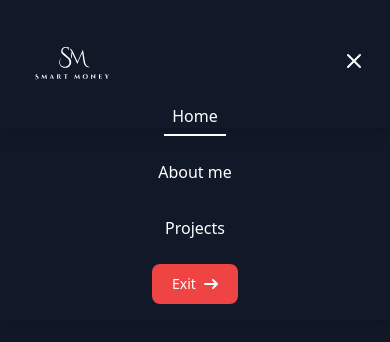
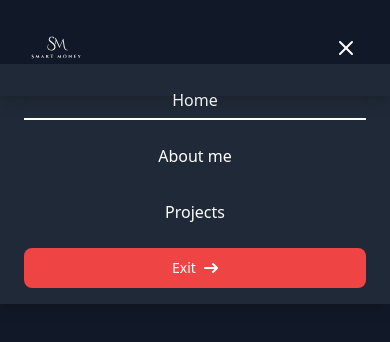
Before and after one commit to NickeAlves/smart-money, a Next.js app in the folder frontend/: page / in a window 390 px wide. Both pictures are taken after a click on the button "Toggle menu". Shown: the top 342 px of the page. Built offline with nearby package versions, Linux system fonts and the light colour scheme.

Commit message:
:wrench: adjusted the navbar responsiveness
Signed-off-by: Nicolas Alves <nicke.rodrigues1125@gmail.com>

```diff
--- a/frontend/src/components/NavBar.tsx
+++ b/frontend/src/components/NavBar.tsx
@@ -5,7 +5,7 @@ import { Menu, X } from "lucide-react";
 import { useState, useEffect } from "react";
 import "./../styles/globals.css";
 
-const NavLinks = () => {
+const NavLinks = ({ mobile = false }: { mobile?: boolean }) => {
   const pathname = usePathname();
 
   return (
@@ -14,7 +14,7 @@ const NavLinks = () => {
         href="/"
         className={`font-sans p-2 relative overflow-hidden group ${
           pathname === "/" ? "text-white" : "text-white"
-        }`}
+        } ${mobile ? "w-full text-center" : ""}`}
       >
         Home
         <span
@@ -27,7 +27,7 @@ const NavLinks = () => {
         href="#about"
         className={`font-sans p-2 relative overflow-hidden group ${
           pathname === "#about" ? "text-white" : "text-white"
-        }`}
+        } ${mobile ? "w-full text-center" : ""}`}
       >
         About me
         <span
@@ -40,7 +40,7 @@ const NavLinks = () => {
         href="#projects"
         className={`font-sans p-2 relative overflow-hidden group ${
           pathname === "#projects" ? "text-white" : "text-white"
-        }`}
+        } ${mobile ? "w-full text-center" : ""}`}
       >
         Projects
         <span
@@ -51,7 +51,9 @@ const NavLinks = () => {
       </Link>
       <button
         type="button"
-        className="text-white bg-red-500 hover:bg-red-800 focus:ring-4 focus:outline-none focus:ring-red-300 font-medium rounded-lg text-sm px-5 py-2.5 text-center inline-flex items-center dark:bg-red-600 dark:hover:bg-red-700 dark:focus:ring-red-800"
+        className={`text-white bg-red-500 hover:bg-red-800 focus:ring-4 focus:outline-none focus:ring-red-300 font-medium rounded-lg text-sm px-5 py-2.5 text-center inline-flex items-center justify-center ${
+          mobile ? "w-full" : ""
+        }`}
       >
         Exit
         <svg
@@ -95,8 +97,19 @@ export default function NavBar() {
     return () => window.removeEventListener("scroll", handleScroll);
   }, []);
 
+  useEffect(() => {
+    const handleClickOutside = (event: MouseEvent) => {
+      if (isOpen && !(event.target as Element).closest(".navbar-container")) {
+        setIsOpen(false);
+      }
+    };
+
+    document.addEventListener("mousedown", handleClickOutside);
+    return () => document.removeEventListener("mousedown", handleClickOutside);
+  }, [isOpen]);
+
   return (
-    <>
+    <div className="navbar-container">
       <nav
         className={`w-full fixed top-0 left-0 z-50 shadow-lg transition-colors duration-300 ${
           isScrolled
@@ -109,7 +122,7 @@ export default function NavBar() {
             <img
               src="/smart-money-removebg-preview.svg"
               alt="Smart Money Logo"
-              className="h-24  invert"
+              className="h-16 md:h-20 invert"
             />
           </Link>
 
@@ -118,20 +131,26 @@ export default function NavBar() {
           </div>
 
           <div className="md:hidden">
-            <button onClick={toggleNavBar} className="text-white">
+            <button
+              onClick={toggleNavBar}
+              className="text-white p-2 focus:outline-none"
+              aria-label="Toggle menu"
+            >
               {isOpen ? <X size={24} /> : <Menu size={24} />}
             </button>
           </div>
         </div>
+      </nav>
 
-        {isOpen && (
-          <div className="md:hidden bg-[var(--custom-color)] w-full absolute top-20 left-0 p-4 shadow-lg">
+      {isOpen && (
+        <div className="md:hidden fixed top-16 left-0 right-0 z-40 bg-gray-800 shadow-lg transition-all duration-300">
+          <div className="container mx-auto px-6 py-4">
             <div className="flex flex-col items-center gap-4">
-              <NavLinks />
+              <NavLinks mobile />
             </div>
           </div>
-        )}
-      </nav>
-    </>
+        </div>
+      )}
+    </div>
   );
 }
```
